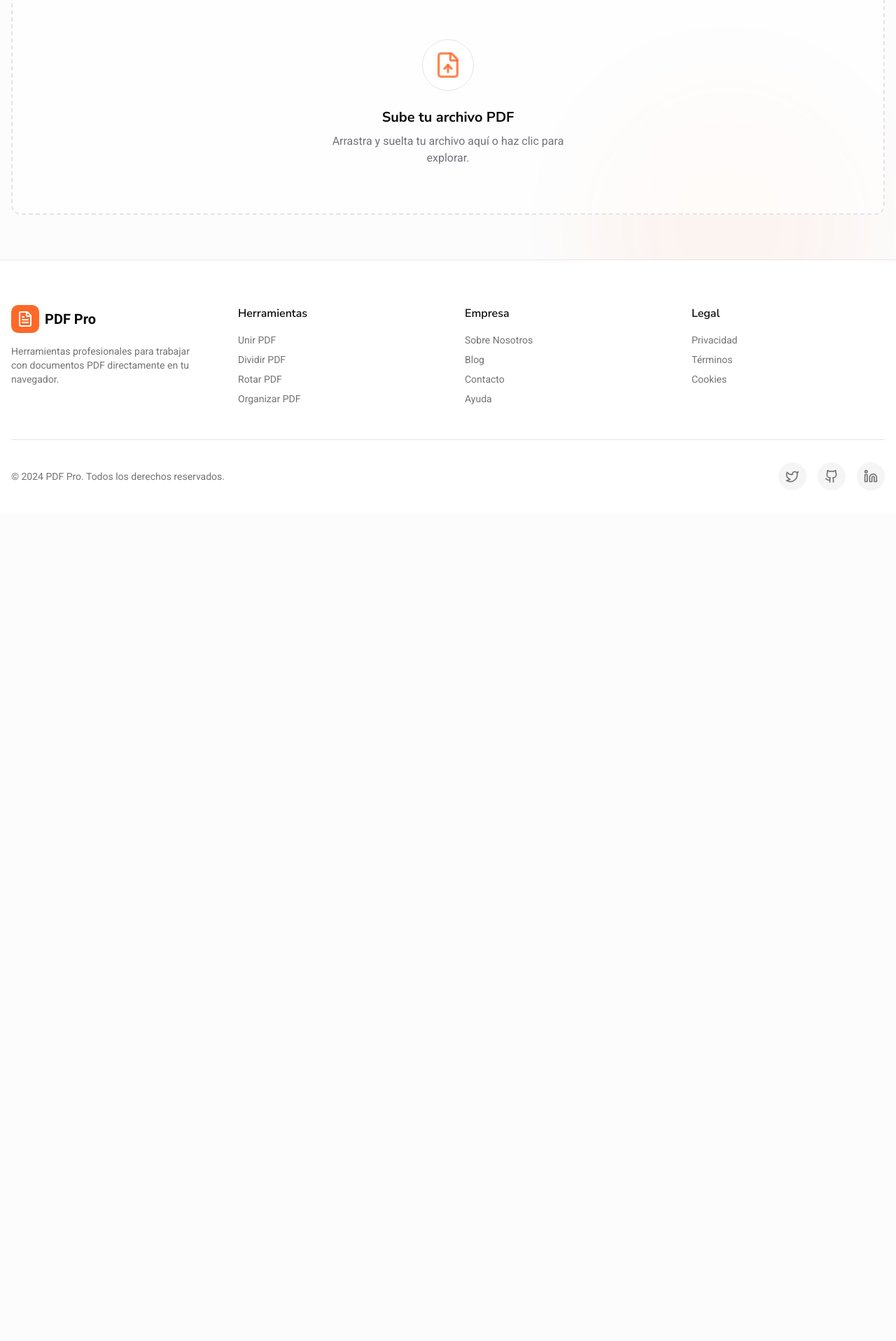
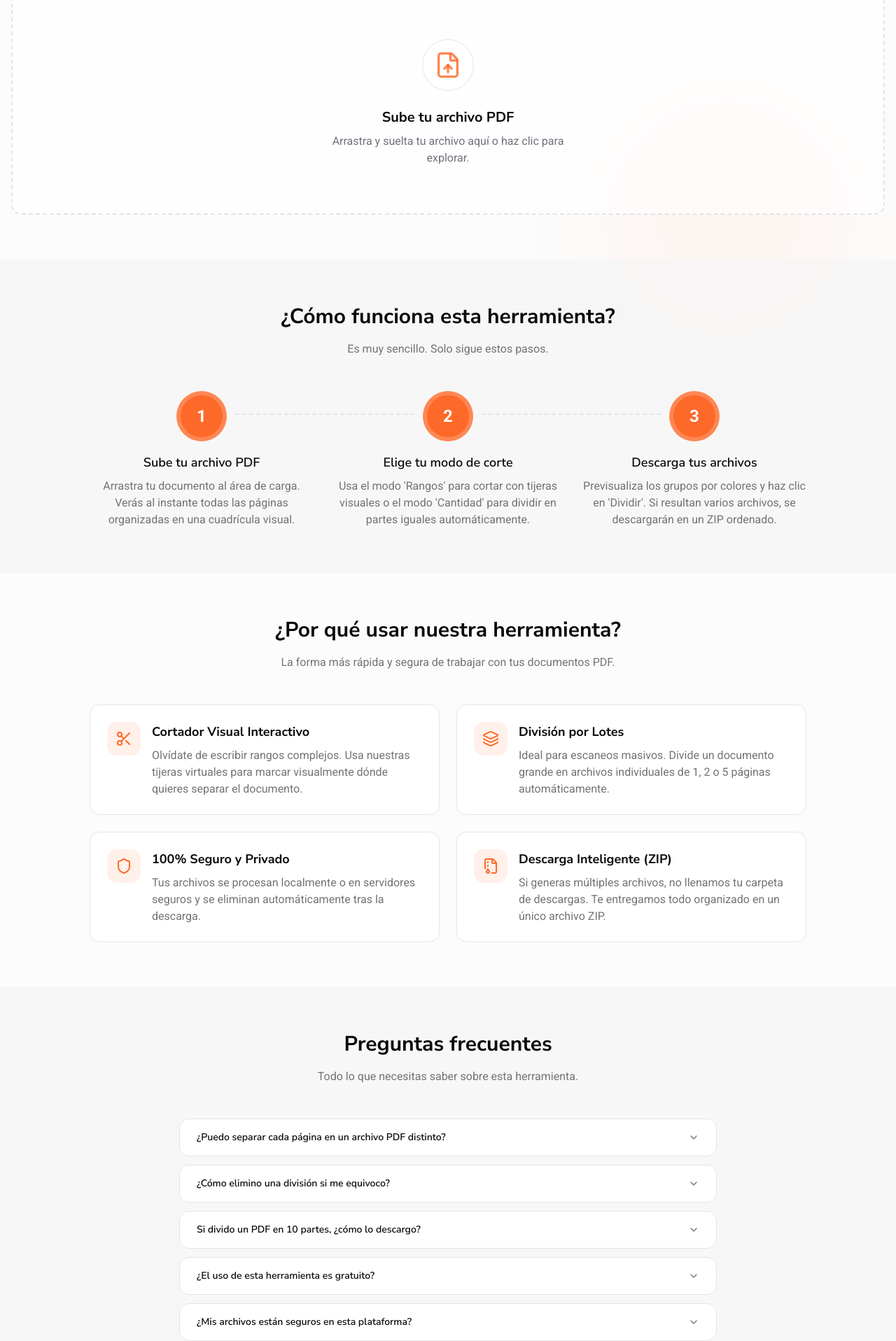
Before and after one commit to johanso/pdfsaas, a Next.js app: page /dividir-pdf in a window 1280 px wide. Shown: the part 243-2160 px from the top of the page at 70% size. Before the commit the page ends 976 px from the top, so only its background shows below. Built offline with nearby package versions, Linux system fonts and the light colour scheme.

Commit message:
split seo page

```diff
--- a/src/app/dividir-pdf/client.tsx
+++ b/src/app/dividir-pdf/client.tsx
@@ -145,8 +145,8 @@ export default function SplitPdfClient() {
     <>
       <PdfToolLayout
         toolId="split-pdf"
-        title="Dividir PDF"
-        description="Herramienta profesional para separar, extraer y organizar tus documentos."
+        title="Dividir, Separar o cortar PDF"
+        description="Extrae páginas sueltas o divide tu archivo en varios documentos PDF. Fácil, rápido y seguro."
         hasFiles={!!file}
         onFilesSelected={handleFilesSelected}
         onReset={handleReset}
@@ -178,7 +178,7 @@ export default function SplitPdfClient() {
                     <p className="mb-2 font-medium text-zinc-900 dark:text-zinc-100">Modo Rangos</p>
                     <p>Haz clic en las tijeras entre las páginas para crear nuevos grupos.</p>
                     {rangeGroups.length > 0 && (
-                      <div className="mt-4 space-y-2">
+                      <div className="mt-4 space-y-3">
                         <div className="space-y-1 max-h-[300px] overflow-y-auto pr-1">
                           {rangeGroups.map((group, index) => (
                             <div key={index} className="flex items-center gap-2 p-2 bg-white dark:bg-zinc-900 rounded-md border border-zinc-200 dark:border-zinc-700">
@@ -195,8 +195,12 @@ export default function SplitPdfClient() {
                             </div>
                           ))}
                         </div>
-                        <div className="p-3 bg-zinc-100 dark:bg-zinc-800 rounded-lg text-xs leading-relaxed text-zinc-600 dark:text-zinc-400">
-                          Se crearán <span className="font-semibold text-zinc-900 dark:text-zinc-100">{rangeGroups.length} archivos PDF</span> en un .zip
+                        <div className="p-3 bg-green-100/60 dark:bg-green-200/90 border border-green-300 dark:border-green-600 rounded-lg text-xs text-zinc-600 dark:text-zinc-700">
+                          {
+                            rangeGroups.length > 1
+                              ? <>Se crearán <span className="font-semibold text-zinc-900">{rangeGroups.length} archivos PDF</span> en un .zip al descargar.</>
+                              : <>El archivo cargado aun no se ha dividido.</>
+                          }
                         </div>
                       </div>
                     )}
@@ -209,11 +213,12 @@ export default function SplitPdfClient() {
                       <p>Divide el documento en partes de igual tamaño.</p>
                     </div>
                     <div className="space-y-2">
-                      <label className="text-xs font-medium text-zinc-700 dark:text-zinc-300">Páginas por archivo:</label>
+                      <label className="text-xs block font-medium text-zinc-700 dark:text-zinc-300">Páginas por archivo:</label>
                       <Input
                         type="number"
                         min={0}
                         max={numPages}
+                        className="shadow-none"
                         value={fixedSize}
                         onChange={(e) => setFixedSize(Math.min(parseInt(e.target.value) || 1, numPages))}
                       />
@@ -221,18 +226,13 @@ export default function SplitPdfClient() {
                     {(() => {
                       const totalGroups = Math.ceil(numPages / fixedSize);
                       return (
-                        // Saber de cuantas paginas queda cada archivo, en caso de que no sean iguales saber cuantas paginas tiene el archivo restante. Si el usuario divide un PDF de 25 paginas en grupos de 10, se crean 3 archivos, 2 de 10 paginas y 1 de 5 paginas.
-
-                        <div className="p-3 bg-green-100 dark:bg-zinc-500 border border-green-200 dark:border-zinc-600 rounded-lg text-xs text-zinc-600 dark:text-zinc-400">
-                          Se crearán <span className="font-semibold text-zinc-900 dark:text-zinc-100">{totalGroups} </span>
-                          archivo{totalGroups > 1 ? 's' : ''} PDF. Cada uno tendrá <span className="font-semibold text-zinc-900 dark:text-zinc-100">{fixedSize} </span>
-                          página{fixedSize > 1 ? 's' : ''}.
-                          {numPages % fixedSize !== 0 && (
-                            <> El último archivo tendrá {numPages % fixedSize} página{(numPages % fixedSize) > 1 ? 's' : ''}.</>
+                        <div className="p-3 bg-green-100/60 dark:bg-green-200/90 border border-green-300 dark:border-green-600 rounded-lg text-xs text-zinc-600 dark:text-zinc-700">
+                          {numPages % fixedSize !== 0 ? (
+                            <>El documento se dividirá en <strong>{totalGroups}</strong> archivos: {totalGroups - 1} archivo{totalGroups - 1 > 1 ? 's' : ''} de <strong>{fixedSize}</strong> página{fixedSize > 1 ? 's' : ''} y 1 archivo de <strong>{numPages % fixedSize}</strong> página{(numPages % fixedSize) > 1 ? 's' : ''}.</>
+                          ) : (
+                            <>El documento se dividirá en <strong>{totalGroups}</strong> archivos de <strong>{fixedSize}</strong> página{fixedSize > 1 ? 's' : ''} cada uno.</>
                           )}
                         </div>
-
-
                       );
                     })()}
                   </div>
--- a/src/app/dividir-pdf/page.tsx
+++ b/src/app/dividir-pdf/page.tsx
@@ -1,11 +1,51 @@
 import type { Metadata } from "next";
+import { ToolPageLayout } from "@/components/tool-page-layout";
+import { splitPdfContent as SplitPdfPage } from "@/content/tools";
 import SplitPdfClient from "./client";
 
+const { metadata: meta, jsonLd } = SplitPdfPage;
+
 export const metadata: Metadata = {
-  title: "Dividir PDF - Extrae páginas de archivos PDF online",
-  description: "Divide tu PDF en múltiples archivos o extrae páginas específicas. Herramienta gratuita para separar PDFs.",
+  title: meta.title,
+  description: meta.description,
+  keywords: meta.keywords,
+  alternates: {
+    canonical: meta.canonical,
+  },
+  openGraph: {
+    title: meta.title,
+    description: meta.description,
+    type: "website",
+    url: meta.canonical,
+    siteName: "PDF SaaS",
+    images: meta.ogImage ? [
+      {
+        url: meta.ogImage,
+        width: 1200,
+        height: 630,
+        alt: meta.title,
+      },
+    ] : undefined,
+  },
+  robots: {
+    index: true,
+    follow: true,
+  },
 };
 
-export default function SplitPdfPage() {
-  return <SplitPdfClient />;
+export default function UnirPdfPage() {
+  return (
+    <>
+      {jsonLd && (
+        <script
+          type="application/ld+json"
+          dangerouslySetInnerHTML={{ __html: JSON.stringify(jsonLd) }}
+        />
+      )}
+
+      <ToolPageLayout data={SplitPdfPage} categoryId="ORGANIZE">
+        <SplitPdfClient />
+      </ToolPageLayout>
+    </>
+  );
 }
--- a/src/components/tool-page-layout.tsx
+++ b/src/components/tool-page-layout.tsx
@@ -1,6 +1,6 @@
 "use client";
 
-import { CheckCircle2, Clock, Shield, Zap, FileText, Scissors, RotateCw, Minimize2 } from "lucide-react";
+import { CheckCircle2, Clock, Shield, Zap, FileText, Scissors, RotateCw, Minimize2, Layers, FileArchive } from "lucide-react";
 import { Accordion, AccordionContent, AccordionItem, AccordionTrigger } from "@/components/ui/accordion";
 import { TOOL_CATEGORIES } from "@/lib/tools-categories";
 import { TOOLS } from "@/lib/tools-data";
@@ -23,6 +23,8 @@ const iconMap: Record<string, React.ComponentType<{ className?: string }>> = {
   Scissors,
   RotateCw,
   Minimize2,
+  Layers,
+  FileArchive,
 };
 
 export function ToolPageLayout({ data, children, categoryId = "ORGANIZE" }: ToolPageLayoutProps) {
@@ -45,7 +47,7 @@ export function ToolPageLayout({ data, children, categoryId = "ORGANIZE" }: Tool
         <div className="container mx-auto px-4">
           <div className="text-center mb-12">
             <h2 className="text-2xl md:text-3xl font-bold text-foreground mb-4">
-              Cómo funciona
+              ¿Cómo funciona esta herramienta?
             </h2>
             <p className="text-muted-foreground max-w-2xl mx-auto">
               Es muy sencillo. Solo sigue estos pasos.
--- a/src/content/tools/index.ts
+++ b/src/content/tools/index.ts
@@ -1,2 +1,3 @@
 export * from "./types";
 export { mergePdfContent } from "./merge-pdf";
+export { splitPdfContent } from "./split-pdf";
--- /dev/null
+++ b/src/content/tools/split-pdf.ts
@@ -0,0 +1,161 @@
+import { ToolPageData } from "./types";
+
+export const splitPdfContent: ToolPageData = {
+  id: "split-pdf",
+
+  metadata: {
+    title: "Dividir PDF - Separar Páginas y Cortar PDF Online Gratis",
+    description: "Herramienta visual para dividir archivos PDF. Usa las tijeras virtuales para separar páginas, extraer rangos o dividir por lotes. Rápido, visual y sin registro.",
+    keywords: [
+      "dividir pdf",
+      "separar pdf",
+      "cortar pdf online",
+      "extraer paginas pdf",
+      "separar hojas pdf",
+      "split pdf visual",
+      "dividir pdf en partes iguales"
+    ],
+    canonical: "/dividir-pdf",
+    ogImage: "/og-images/split-pdf.jpg",
+  },
+
+  steps: [
+    {
+      number: "1",
+      title: "Sube tu archivo PDF",
+      description:
+        "Arrastra tu documento al área de carga. Verás al instante todas las páginas organizadas en una cuadrícula visual.",
+    },
+    {
+      number: "2",
+      title: "Elige tu modo de corte",
+      description:
+        "Usa el modo 'Rangos' para cortar con tijeras visuales o el modo 'Cantidad' para dividir en partes iguales automáticamente.",
+    },
+    {
+      number: "3",
+      title: "Descarga tus archivos",
+      description:
+        "Previsualiza los grupos por colores y haz clic en 'Dividir'. Si resultan varios archivos, se descargarán en un ZIP ordenado.",
+    },
+  ],
+
+  benefits: [
+    {
+      icon: "Scissors",
+      title: "Cortador Visual Interactivo",
+      description:
+        "Olvídate de escribir rangos complejos. Usa nuestras tijeras virtuales para marcar visualmente dónde quieres separar el documento.",
+    },
+    {
+      icon: "Layers",
+      title: "División por Lotes",
+      description:
+        "Ideal para escaneos masivos. Divide un documento grande en archivos individuales de 1, 2 o 5 páginas automáticamente.",
+    },
+    {
+      icon: "Shield",
+      title: "100% Seguro y Privado",
+      description:
+        "Tus archivos se procesan localmente o en servidores seguros y se eliminan automáticamente tras la descarga.",
+    },
+    {
+      icon: "FileArchive",
+      title: "Descarga Inteligente (ZIP)",
+      description:
+        "Si generas múltiples archivos, no llenamos tu carpeta de descargas. Te entregamos todo organizado en un único archivo ZIP.",
+    },
+  ],
+
+  faqs: [
+    {
+      question: "¿Puedo separar cada página en un archivo PDF distinto?",
+      answer:
+        "Sí. En el panel de la derecha, elige el modo \"Cantidad\" y establece el valor \"Páginas por archivo\" en 1. La herramienta generará automáticamente un PDF individual por cada página del documento original.",
+    },
+    {
+      question: "¿Cómo elimino una división si me equivoco?",
+      answer:
+        "Es muy fácil. En el modo \"Rangos\", simplemente vuelve a hacer clic en el icono de las tijeras que marcaste. La división desaparecerá y los grupos se volverán a unir al instante.",
+    },
+    {
+      question: "Si divido un PDF en 10 partes, ¿cómo lo descargo?",
+      answer:
+        "Nuestro sistema es inteligente. Cuando el resultado es más de un archivo, los empaquetamos todos juntos en un único archivo .ZIP para que puedas descargarlos de una sola vez, ya organizados.",
+    },
+    {
+      question: "¿El uso de esta herramienta es gratuito?",
+      answer:
+        "Sí, todas nuestras herramientas son 100% gratuitas y de uso ilimitado. No necesitas registrarte ni proporcionar datos de pago para procesar tus documentos.",
+    },
+    {
+      question: "¿Mis archivos están seguros en esta plataforma?",
+      answer:
+        "La seguridad es nuestra máxima prioridad. Todos los archivos que subes se procesan de forma segura y se eliminan permanentemente de nuestros servidores mediante un proceso de limpieza automático.",
+    },
+    {
+      question: "¿Funciona en móviles, Mac o Windows?",
+      answer:
+        "Sí, nuestra plataforma es totalmente web y está diseñada para funcionar en cualquier dispositivo moderno con un navegador, ya sea un PC con Windows, un Mac, un móvil Android o un iPhone.",
+    },
+  ],
+
+  cta: {
+    title: "¿Listo para dividir tu PDF?",
+    description: "Separa páginas o extrae documentos en segundos.",
+    buttonLabel: "Dividir PDF ahora",
+  },
+
+  jsonLd: {
+    "@context": "https://schema.org",
+    "@graph": [
+      {
+        "@type": "SoftwareApplication",
+        name: "Dividir PDF Online",
+        applicationCategory: "ProductivityApplication",
+        featureList: [
+          "Selector visual con tijeras interactivas",
+          "División automática por cantidad fija",
+          "Vista previa de miniaturas en alta calidad",
+          "Descarga en ZIP para múltiples archivos",
+          "Procesamiento seguro sin registro"
+        ],
+        applicationSubCategory: "Document Processing",
+        fileFormat: "application/pdf",
+        browserRequirements: "Requires JavaScript. Supports HTML5.",
+        operatingSystem: "Any",
+        offers: {
+          "@type": "Offer",
+          price: "0",
+          priceCurrency: "USD",
+        },
+        aggregateRating: {
+          "@type": "AggregateRating",
+          ratingValue: "4.8",
+          ratingCount: "950",
+        },
+      },
+      {
+        "@type": "HowTo",
+        name: "Cómo dividir un archivo PDF",
+        step: [
+          {
+            "@type": "HowToStep",
+            name: "Sube el archivo",
+            text: "Arrastra tu PDF a la herramienta para cargar la vista previa de las páginas.",
+          },
+          {
+            "@type": "HowToStep",
+            name: "Selecciona los cortes",
+            text: "Usa las tijeras visuales para marcar dónde dividir o elige un número fijo de páginas por archivo.",
+          },
+          {
+            "@type": "HowToStep",
+            name: "Divide y Descarga",
+            text: "Haz clic en 'Dividir PDF' y descarga los documentos resultantes (en PDF o ZIP).",
+          },
+        ],
+      },
+    ],
+  },
+};
```
Also changed, not shown: src/app/dividir-pdf/split-grid.tsx (+11 -3 lines).
